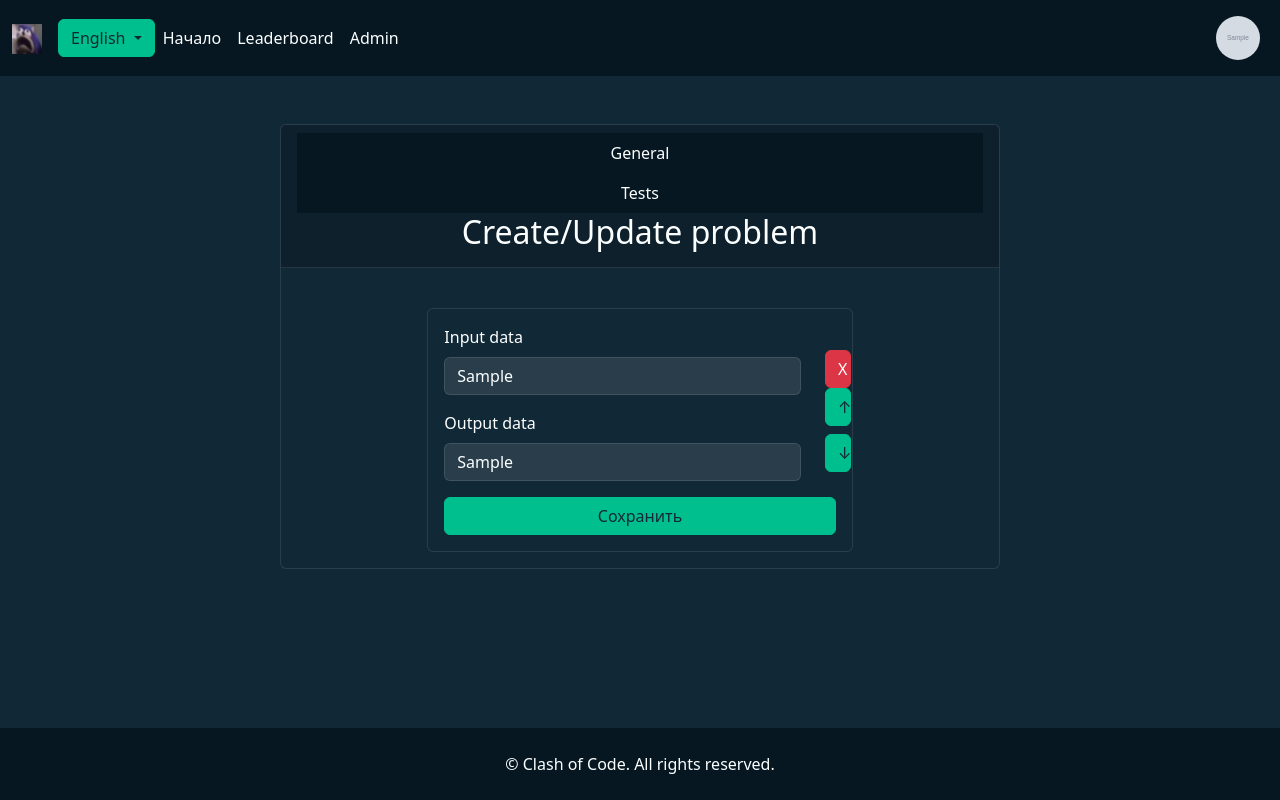
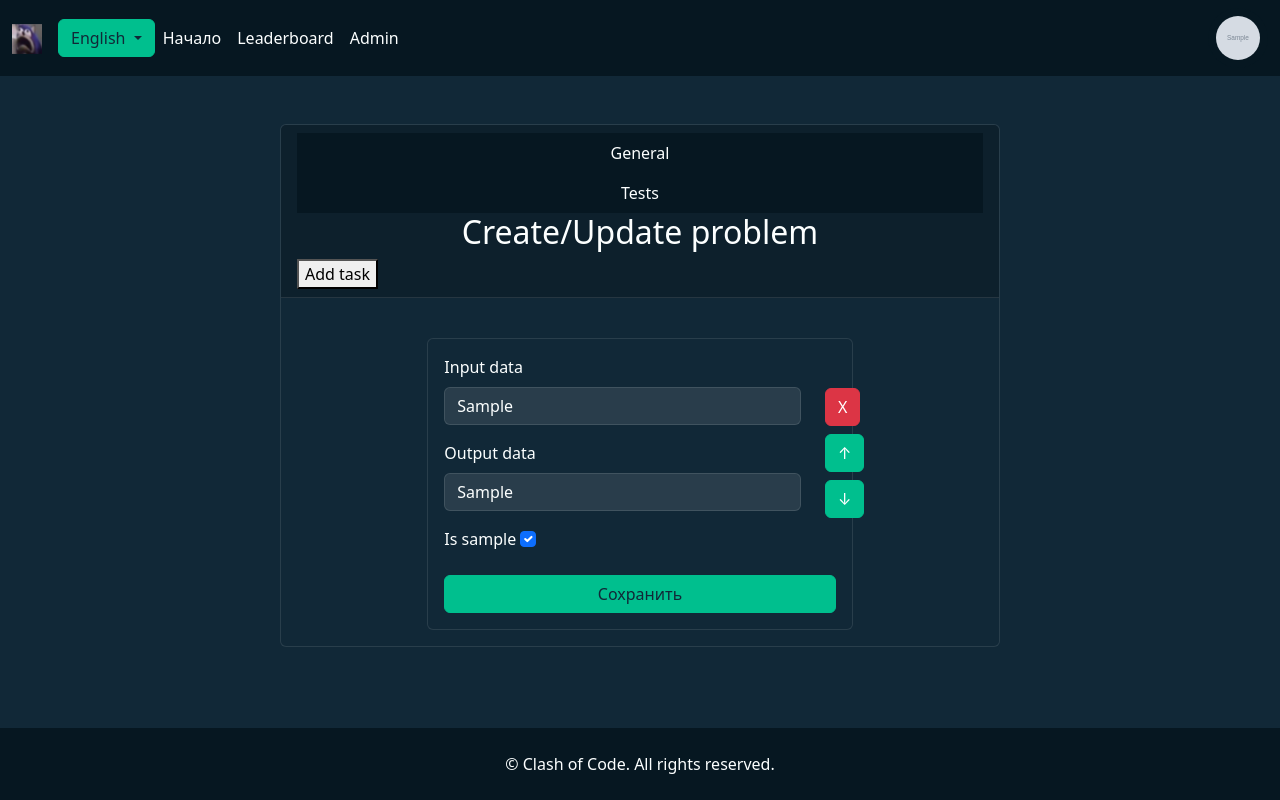
Before and after one commit to py-cyber/YandexCourseDjango2025, a Django app: page /problems/tests/1/ in a window 1280 px wide. Run offline with Django 5.2, Linux system fonts and the light colour scheme; a user stored in the database is signed in; tables that the repository leaves empty hold one stand-in row (values such as "Sample post"); grey boxes marked "Sample" are stand-in pictures; some libraries are stand-ins or nearby versions.

Commit message:
feat
- add save test change
- add available create new test
- add available delete test

```diff
--- a/clash_of_code/problems/models.py
+++ b/clash_of_code/problems/models.py
@@ -1,5 +1,4 @@
 import django.conf
-from PIL.ImImagePlugin import number
 from django.contrib.auth import get_user_model
 import django.core.validators
 import django.db.models
--- a/clash_of_code/problems/urls.py
+++ b/clash_of_code/problems/urls.py
@@ -6,14 +6,25 @@ app_name = 'problems'
 urlpatterns = [
     django.urls.path('', problems.views.ProblemsListView.as_view(), name='all'),
     django.urls.path(
-        'create/', problems.views.ProblemsCreateView.as_view(), name='create_task'
+        'create/',
+        problems.views.ProblemsCreateView.as_view(),
+        name='create_task',
     ),
     django.urls.path(
-        'update/<int:pk>/', problems.views.ProblemsUpdateView.as_view(), name='update'
+        'update/<int:pk>/',
+        problems.views.ProblemsUpdateView.as_view(),
+        name='update',
     ),
     django.urls.path(
-        'tests/<int:pk>/', problems.views.ProblemsTestView.as_view(), name='tests'
+        'tests/<int:pk>/',
+        problems.views.ProblemsTestView.as_view(),
+        name='tests',
     ),
     django.urls.path('<int:pk>/', problems.views.problem_view, name='problem'),
-    django.urls.path('tests/<int:pk>/update-task-order/', problems.views.update_test_order, name='update_task_order'),
+    django.urls.path('delete_test/<int:pk>/', problems.views.DeleteTestView.as_view(), name='delete_test'),
+    django.urls.path(
+        'tests/<int:pk>/update-task-order/',
+        problems.views.UpdateTestOrderView.as_view(),
+        name='update_task_order',
+    ),
 ]
--- a/clash_of_code/problems/views.py
+++ b/clash_of_code/problems/views.py
@@ -1,16 +1,18 @@
 import json
 
+from PIL.ImImagePlugin import number
+from django.contrib.auth.mixins import LoginRequiredMixin, UserPassesTestMixin
 import django.db.transaction
 import django.http
-from django.contrib.auth.mixins import LoginRequiredMixin, UserPassesTestMixin
+from django.http import HttpResponse
 import django.shortcuts
-from django.http import HttpResponse
+from django.shortcuts import get_object_or_404
 from django.urls import reverse
 from django.views import View
-from django.views.generic import ListView, CreateView, UpdateView
+from django.views.generic import CreateView, ListView, UpdateView, DeleteView
 
+import problems.forms
 import problems.models
-import problems.forms
 
 
 class ProblemsListView(ListView):
@@ -62,31 +64,78 @@ class ProblemsTestView(LoginRequiredMixin, View):
             context,
         )
 
+    def post(self, request, pk):
+        problem = django.shortcuts.get_object_or_404(problems.models.Problem, pk=pk)
+        if problem.author != request.user:
+            return django.http.HttpResponseForbidden
 
-def update_test_order(request, pk):
-    problem = django.shortcuts.get_object_or_404(problems.models.Problem, pk=pk)
-    if problem.author != request.user:
-        return django.http.HttpResponseForbidden
+        form = problems.forms.TestForm(request.POST)
+        if not form.is_valid():
+            return django.shortcuts.redirect(django.shortcuts.reverse('problems:tests', args=[pk]))
 
-    data = json.loads(request.body)
-    pk1 = data['moved_pk']
-    pk2 = data['reference_pk']
+        input_data = form.cleaned_data['input_data']
+        output_data = form.cleaned_data['output_data']
+        number = form.cleaned_data['number']
+        is_sample = form.cleaned_data['is_sample']
+        pk_test = form.cleaned_data['pk']
+        if pk_test is None:
+            problems.models.TestCase.objects.create(
+                input_data=input_data,
+                output_data=output_data,
+                is_sample=is_sample,
+                problem=problem,
+                number=number
+            )
+        else:
+            test = django.shortcuts.get_object_or_404(problems.models.TestCase, pk=pk_test)
+            test.input_data = input_data
+            test.output_data = output_data
+            test.is_sample = is_sample
 
-    test1 = django.shortcuts.get_object_or_404(problems.models.TestCase, pk=pk1)
-    test2 = django.shortcuts.get_object_or_404(problems.models.TestCase, pk=pk2)
+            test.full_clean()
+            test.save()
 
-    number1 = test1.number
-    number2 = test2.number
-    with django.db.transaction.atomic():
-        test1.number = 0
-        test1.save()
-        test2.number = number1
-        test2.save()
-        test1.number = number2
-        test1.save()
+        # TODO когда будет готова тест систему, здесь надо запускать проверку авторского решения
 
-    return HttpResponse('Ok')
+        return django.shortcuts.redirect(django.shortcuts.reverse('problems:tests', args=[pk]))
 
+
+class UpdateTestOrderView(django.views.View):
+    def post(self, request, pk):
+        problem = django.shortcuts.get_object_or_404(problems.models.Problem, pk=pk)
+        if problem.author != request.user:
+            return django.http.HttpResponseForbidden
+
+        data = json.loads(request.body)
+        pk1 = data['moved_pk']
+        pk2 = data['reference_pk']
+
+        test1 = django.shortcuts.get_object_or_404(problems.models.TestCase, pk=pk1)
+        test2 = django.shortcuts.get_object_or_404(problems.models.TestCase, pk=pk2)
+
+        number1 = test1.number
+        number2 = test2.number
+        with django.db.transaction.atomic():
+            test1.number = 0
+            test1.save()
+            test2.number = number1
+            test2.save()
+            test1.number = number2
+            test1.save()
+
+        return HttpResponse('Ok')
+
+
+class DeleteTestView(LoginRequiredMixin, UserPassesTestMixin, DeleteView):
+    model = problems.models.TestCase
+    template_name = 'problems/check_delete_test.html'
+
+    def get_success_url(self):
+        return reverse('problems:tests', kwargs={'pk': self.object.problem.pk})
+
+    def test_func(self):
+        test = self.get_object()
+        return self.request.user == test.problem.author
 
 def problem_view(request, pk):
     return django.http.HttpResponse('бла бла бла')
--- a/clash_of_code/static/js/problem_test_manager.js
+++ b/clash_of_code/static/js/problem_test_manager.js
@@ -59,6 +59,7 @@ document.addEventListener('DOMContentLoaded', function () {
             console.error('Error:', error);
         });
     }
+});
 
 function getCookie(name) {
     let cookieValue = null;
@@ -74,4 +75,56 @@ document.addEventListener('DOMContentLoaded', function () {
     }
     return cookieValue;
 }
-});
+
+
+const taskTemplate = (testNumber, INPUT_DATA_TRANS, OUTPUT_DATA_TRANS, IS_SAMPLE_TRANS, SAVE_TRANS) =>
+    `<div class="task" data-index="${testNumber}">
+        <div class="container mt-4">
+            <div class="card">
+                <div class="card-body">
+                    <form method="post" enctype="multipart/form-data">
+                            <input type="hidden" name="csrfmiddlewaretoken" value="${getCookie("csrftoken")}">
+                              <input type="hidden" name="number" value="${ testNumber + 1 }">
+                              <input type="hidden" name="pk">
+
+                              <div class="row">
+                                  <div class="col-10">
+                                      <div class="mb-3">
+                                          <label for="id_input_data" class="form-label">${INPUT_DATA_TRANS}</label>
+                                          <input type="text" id="id_input_data" name="input_data" class="form-control">
+                                      </div>
+                                      <div class="mb-3">
+                                          <label for="id_output_data" class="form-label">${OUTPUT_DATA_TRANS}</label>
+                                          <input type="text" id="id_output_data" name="output_data" class="form-control">
+                                      </div>
+                                      <div class="mb-3">
+                                          <label for="id_is_sample" class="form-label">${IS_SAMPLE_TRANS}</label>
+                                          <input type="checkbox" id="id_is_sample" name="is_sample" class="form-check-input" checked>
+                                      </div>
+                                  </div>
+                                  <div class="col-2 d-flex flex-column justify-content-center">
+                                      <button type="button" class="btn btn-danger">
+                                        <i class="bi bi-trash"></i> X
+                                      </button>
+                                      <button type="button" class="btn btn-primary mb-2 move-up-button">↑</button>
+                                      <button type="button" class="btn btn-primary move-down-button">↓</button>
+                                  </div>
+                              </div>
+                              <button type="submit" class="btn btn-primary w-100">${ SAVE_TRANS }</button>
+                          </form>
+                      </div>
+                  </div>
+              </div>
+    </div>
+    `
+;
+
+
+function addTask() {
+    const tasksContainer = document.getElementById('tasksContainer');
+    const childDivs = Array.from(tasksContainer.children).filter(child => child.tagName === 'DIV');
+    numberOfElements = childDivs.length;
+    tasksContainer.insertAdjacentHTML('beforeend', taskTemplate(numberOfElements, INPUT_DATA_TRANS, OUTPUT_DATA_TRANS, IS_SAMPLE_TRANS, SAVE_TRANS));
+}
+
+document.getElementById('addTaskButton').addEventListener('click', addTask);
--- a/clash_of_code/templates/problems/problem_add_test.html
+++ b/clash_of_code/templates/problems/problem_add_test.html
@@ -26,10 +26,11 @@
             </div>
           {% endif %}
           <h2 class="card-title text-center">{% trans 'Create/Update problem' %}</h2>
+          <button id="addTaskButton">{% trans 'Add task' %}</button>
         </div>
         <div class="card-body">
           <div class="row justify-content-center">
-            <div class="col-md-8 tasks">
+            <div class="col-md-8 tasks" id="tasksContainer">
               {% for test in tests.all %}
               <div class="task" data-index="{{ forloop.counter0 }}">
                 <div class="container mt-4">
@@ -50,13 +51,27 @@
                                           <label for="id_output_data" class="form-label">{% trans 'Output data' %}</label>
                                           <input type="text" id="id_output_data" name="output_data" class="form-control" value="{{ test.output_data }}">
                                       </div>
+                                    <div class="mb-3">
+                                          <label for="id_is_sample" class="form-label">{% trans 'Is sample' %}</label>
+                                          <input type="checkbox" id="id_is_sample" name="is_sample" class="form-check-input" {% if test.is_sample %}checked{% endif%}>
+                                      </div>
                                   </div>
-                                  <div class="col-1 d-flex flex-column justify-content-center">
-                                      <button type="button" class="btn btn-danger">
+                                  <div class="col-1 d-flex flex-column justify-content-center mb-4">
+                                    <a href="{% url 'problems:delete_test' pk=test.pk %}" class="text-decoration-none text-reset">
+                                      <button type="button" class="btn btn-danger mb-2">
                                         <i class="bi bi-trash"></i> X
                                       </button>
-                                      <button type="button" class="btn btn-primary mb-2 move-up-button">↑</button>
-                                      <button type="button" class="btn btn-primary move-down-button">↓</button>
+                                    </a>
+                                    <a>
+                                      <button type="button" class="btn btn-primary mb-2 move-up-button text-decoration-none text-reset">
+                                        <i class="bi bi-trash"></i> ↑
+                                      </button>
+                                    </a>
+                                    <a>
+                                      <button type="button" class="btn btn-primary move-down-button text-decoration-none text-reset">
+                                        <i class="bi bi-trash"></i> ↓
+                                      </button>
+                                    </a>
                                   </div>
                               </div>
                               <button type="submit" class="btn btn-primary w-100">{% trans 'Save' %}</button>
@@ -78,6 +93,10 @@
 </div>
 <script>
     const URL = "{% url 'problems:update_task_order' pk=object.pk %}";
+    const INPUT_DATA_TRANS = "{% trans 'Input data' %}"
+    const OUTPUT_DATA_TRANS = "{% trans 'Output data' %}"
+    const IS_SAMPLE_TRANS = "{% trans 'Is sample' %}"
+    const SAVE_TRANS = "{% trans 'Save' %}"
 </script>
 <script src="{% static 'js/problem_test_manager.js' %}"></script>
 {% endblock %}
--- a/clash_of_code/templates/problems/problem_form.html
+++ b/clash_of_code/templates/problems/problem_form.html
@@ -2,7 +2,7 @@
 {% load i18n %}
 
 {% block content %}
-
+{{ form.media }}
 <div class="container mt-5">
   <div class="row justify-content-center">
     <div class="col-md-8">
```
Also changed, not shown: clash_of_code/problems/forms.py (+19 -0 lines), clash_of_code/templates/problems/check_delete_test.html (added, +13 -0 lines). Lines whose indentation alone changed are shown as unchanged.
